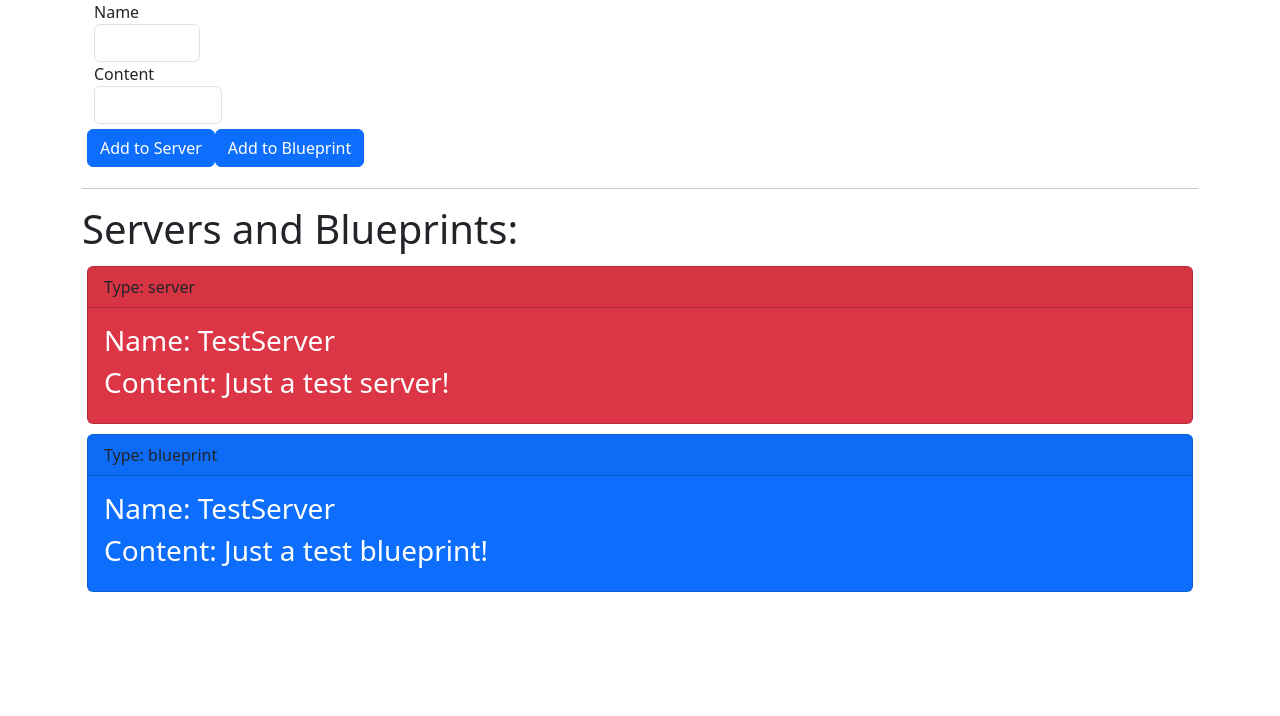
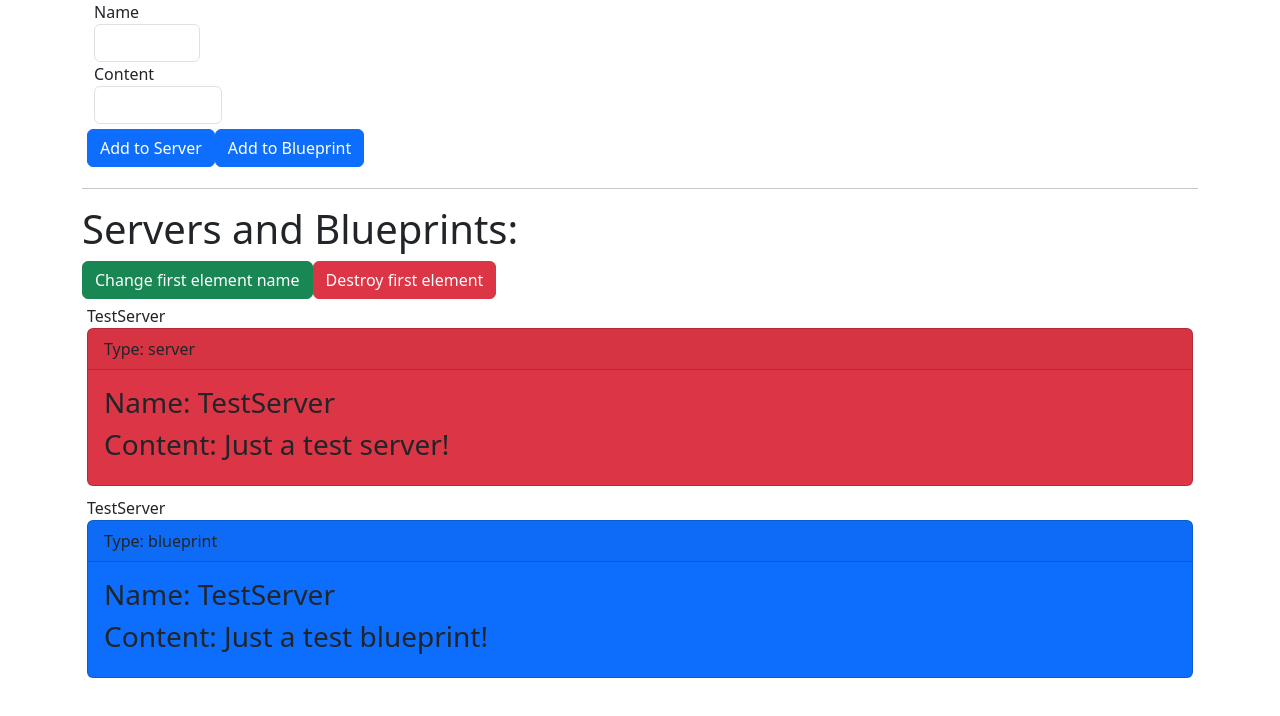
Before and after one commit to robertnitu02/angular-the-complete-guide-course, an Angular app in the folder Section 5/section-five/: page / in a window 1280 px wide. Shown: the top 716 px of the page. Built offline with nearby package versions, Linux system fonts and the light colour scheme.

Commit message:
Added ngcontent and lifecycles to server-element component

```diff
--- a/Section 5/section-five/src/app/app.component.html
+++ b/Section 5/section-five/src/app/app.component.html
@@ -9,10 +9,19 @@
     <div class="col-sm-12">
       <hr>
       <h1>Servers and Blueprints:</h1>
-      <app-server-element
-        *ngFor="let server of servers"
-        [serverData]="server"
-      ></app-server-element>
+      <button class="btn btn-success" (click)="changeFirstElement()">Change first element name</button>
+      <button class="btn btn-danger" (click)="destroyFirstElement()">Destroy first element</button>
+      <app-server-element *ngFor="let server of servers" [serverData]="server" [name]="server.name">
+        <div class="card" [ngClass]="server.type === 'server' ? 'bg-danger' : 'bg-primary'">
+          <div class="card-header">
+            Type: {{ server.type }}
+          </div>
+          <div class="card-body">
+            <h3>Name: {{ server.name }}</h3>
+            <h3>Content: {{ server.content }}</h3>
+          </div>
+        </div>
+      </app-server-element>
     </div>
   </div>
 </div>
--- a/Section 5/section-five/src/app/app.component.ts
+++ b/Section 5/section-five/src/app/app.component.ts
@@ -27,4 +27,14 @@ export class AppComponent {
   onBlueprintCreated(serverData: ServerData) {
     this.servers.push(serverData);
   }
+
+  changeFirstElement() {
+    if (this.servers.length === 0) return;
+    this.servers[0].name = 'Changed!';
+  }
+
+  destroyFirstElement() {
+    if (this.servers.length === 0) return;
+    this.servers.splice(0, 1);
+  }
 }
--- a/Section 5/section-five/src/app/server-element/server-element.component.html
+++ b/Section 5/section-five/src/app/server-element/server-element.component.html
@@ -1,15 +1,19 @@
 <div class="container">
   <div class="row">
     <div class="col-sm-12" style="padding: 5px">
-      <div class="card" [ngClass]="server.type === 'server' ? 'bg-danger' : 'bg-primary'">
-        <div class="card-header">
-          Type: {{ server.type }}
-        </div>
-        <div class="card-body">
-          <h3>Name: {{ server.name }}</h3>
-          <h3>Content: {{ server.content }}</h3>
-        </div>
+      <div class="panel-heading" #headerDiv>
+        {{ name }}
       </div>
+      <!--      <div class="card" [ngClass]="server.type === 'server' ? 'bg-danger' : 'bg-primary'">-->
+      <!--        <div class="card-header">-->
+      <!--          Type: {{ server.type }}-->
+      <!--        </div>-->
+      <!--        <div class="card-body">-->
+      <!--          <h3>Name: {{ server.name }}</h3>-->
+      <!--          <h3>Content: {{ server.content }}</h3>-->
+      <!--        </div>-->
+      <!--      </div>-->
+      <ng-content></ng-content>
     </div>
   </div>
 </div>
--- a/Section 5/section-five/src/app/server-element/server-element.component.ts
+++ b/Section 5/section-five/src/app/server-element/server-element.component.ts
@@ -1,4 +1,18 @@
-import { Component, Input } from '@angular/core';
+import {
+  AfterContentChecked,
+  AfterContentInit,
+  AfterViewChecked,
+  AfterViewInit,
+  Component,
+  DoCheck,
+  ElementRef,
+  Input,
+  OnChanges,
+  OnDestroy,
+  OnInit,
+  SimpleChanges,
+  ViewChild
+} from '@angular/core';
 import { ServerData } from "../../shared/server.model";
 
 @Component({
@@ -6,6 +20,52 @@ import { ServerData } from "../../shared/server.model";
   templateUrl: './server-element.component.html',
   styleUrls: ['./server-element.component.css']
 })
-export class ServerElementComponent {
+export class ServerElementComponent implements OnInit,
+  OnChanges,
+  DoCheck,
+  AfterContentInit,
+  AfterContentChecked,
+  AfterViewInit,
+  AfterViewChecked,
+  OnDestroy {
+
   @Input('serverData') server: ServerData;
+  @Input() name: string;
+
+  @ViewChild('headerDiv') header: ElementRef;
+
+  ngOnInit() {
+    console.log('ngOnInit called!');
+    console.log(`Text Content ngOnInit: ${this.header?.nativeElement.textContent}`);
+  }
+
+  ngOnChanges(changes: SimpleChanges) {
+    console.log('ngOnChanges called!');
+    console.log(changes);
+  }
+
+  ngDoCheck() {
+    console.log('ngDoCheck called!');
+  }
+
+  ngAfterContentInit() {
+    console.log('ngAfterContentInit called!');
+  }
+
+  ngAfterContentChecked() {
+    console.log('ngAfterContentChecked called!');
+  }
+
+  ngAfterViewInit() {
+    console.log('ngAfterViewInit called!');
+    console.log(`Text Content ngAfterViewInit: ${this.header.nativeElement.textContent}`);
+  }
+
+  ngAfterViewChecked() {
+    console.log('ngAfterViewChecked called!');
+  }
+
+  ngOnDestroy() {
+    console.log('ngOnDestroy called!');
+  }
 }
```
